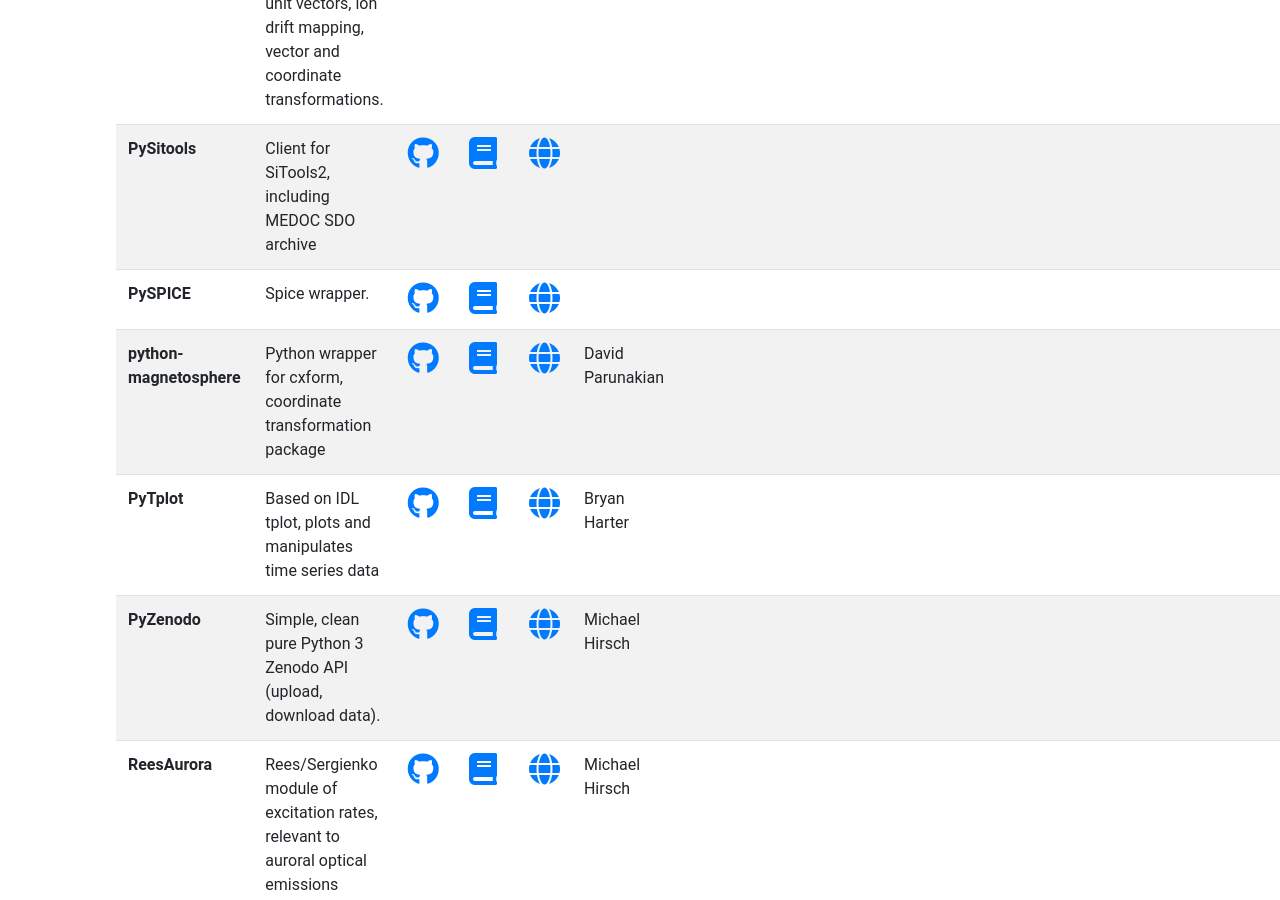
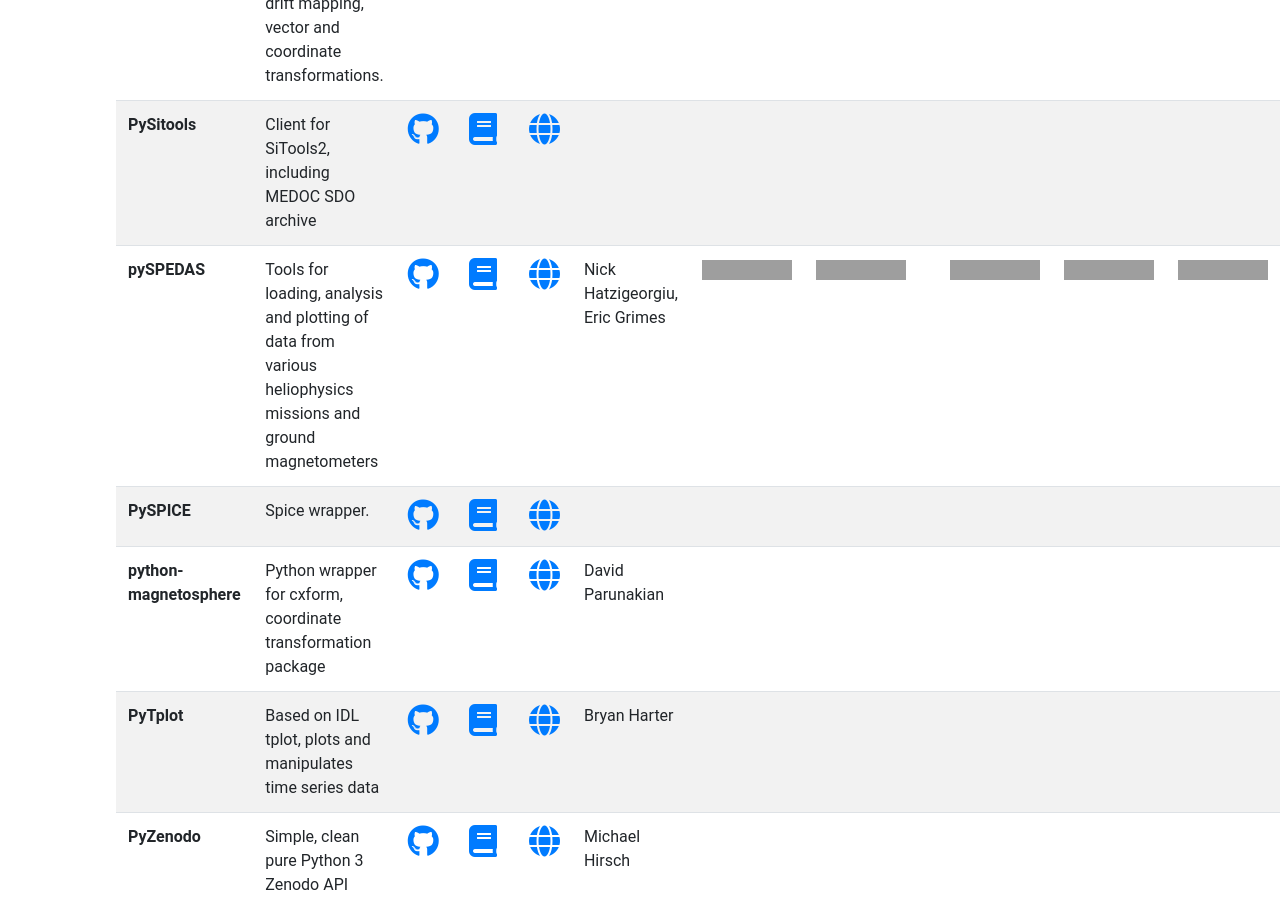
Before and after one commit to heliophysicsPy/heliophysicsPy.github.io, a Jekyll site: the page built from _pages/projects.html, in a window 1280 px wide and 900 px high, scrolled down 7311 px. Built offline with Jekyll 4.4.1, drawn with Linux system fonts in a browser that asks for light colours; nearby versions of some CDN libraries; grey boxes are pictures that could not be loaded.

Commit message:
Adding pySPEDAS
We've been using the READMEs for documentation, so I'm pointing to our GitHub page for docs; we'll update this to readthedocs once we have that set up.

```diff
--- a/_data/projects.yml
+++ b/_data/projects.yml
@@ -429,3 +429,16 @@
   software_maturity: ["https://img.shields.io/badge/Partially%20met-orange.svg", "Paritally met"]
   python3: ["https://img.shields.io/badge/Good-brightgreen.svg", "Good"]
   license: ["https://img.shields.io/badge/Good-brightgreen.svg", "Good"]
+
+- name: "pySPEDAS"
+  description: "Tools for loading, analysis and plotting of data from various heliophysics missions and ground magnetometers"
+  docs: "https://github.com/spedas/pyspedas"
+  code: "https://github.com/spedas/pyspedas"
+  contact: "Nick Hatzigeorgiu, Eric Grimes"
+  keywords: ["heliophysics", "space physics", "magnetospheric physics", "data"]
+  community: ["https://img.shields.io/badge/Good-brightgreen.svg", "Good"]
+  documentation: ["https://img.shields.io/badge/Good-brightgreen.svg", "Good"]
+  testing: ["https://img.shields.io/badge/Good-brightgreen.svg", "Good"]
+  software_maturity: ["https://img.shields.io/badge/Good-brightgreen.svg", "Good"]
+  python3: ["https://img.shields.io/badge/Good-brightgreen.svg", "Good"]
+  license: ["https://img.shields.io/badge/Good-brightgreen.svg", "Good"]
```
